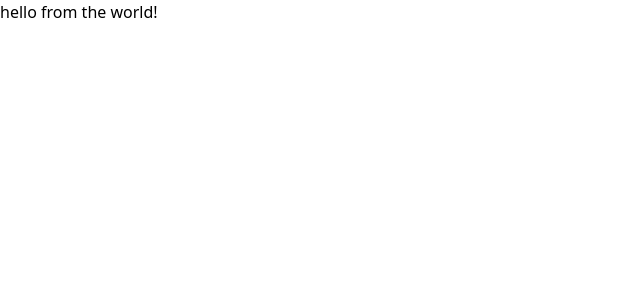
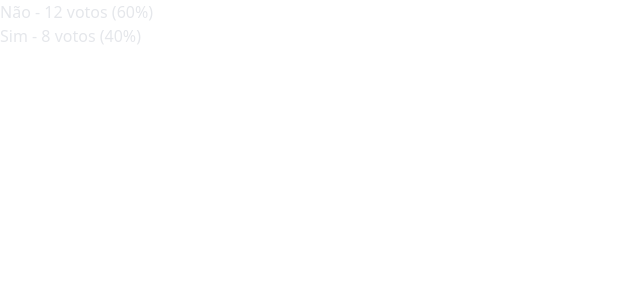
Before and after one commit to JoaoVSouto/voting-booth, an Angular app: page / in a window 1280 px wide. Shown: the top 300 px of the page, without its empty margins (0-640 px from the left). Built offline with nearby package versions, Linux system fonts and the light colour scheme.

Commit message:
Create Result component

```diff
--- a/src/app/app.component.ts
+++ b/src/app/app.component.ts
@@ -2,8 +2,17 @@ import { Component } from '@angular/core';
 
 @Component({
   selector: 'app-root',
-  template: '<h1>hello from the world!</h1>',
+  template: '<result [votes]="votes"></result>',
 })
 export class AppComponent {
-  title = 'voting-booth';
+  votes = [
+    {
+      option: 'Sim',
+      count: 8,
+    },
+    {
+      option: 'Não',
+      count: 12,
+    },
+  ];
 }
--- /dev/null
+++ b/src/app/result.component.ts
@@ -0,0 +1,31 @@
+import { Component, Input } from '@angular/core';
+
+import { Vote } from '../types/Vote';
+
+@Component({
+  selector: 'result',
+  template: `
+    <ol class="list-decimal text-gray-200">
+      <li *ngFor="let vote of parsedVotes">
+        {{ vote.option }} - {{ vote.count }} votos ({{ vote.rate }}%)
+      </li>
+    </ol>
+  `,
+})
+export class ResultsComponent {
+  @Input() votes!: Vote[];
+
+  get parsedVotes() {
+    const totalVotes = this.votes.reduce(
+      (totalVotes, vote) => totalVotes + vote.count,
+      0
+    );
+    const orderedVotes = [...this.votes].sort((a, b) => b.count - a.count);
+    const parsedVotes = orderedVotes.map((vote) => ({
+      ...vote,
+      rate: Math.round((vote.count * 100) / totalVotes),
+    }));
+
+    return parsedVotes;
+  }
+}
--- /dev/null
+++ b/src/types/Vote.ts
@@ -0,0 +1,4 @@
+export type Vote = {
+  option: string;
+  count: number;
+};
```
Also changed, not shown: src/app/app.module.ts (+5 -8 lines).
